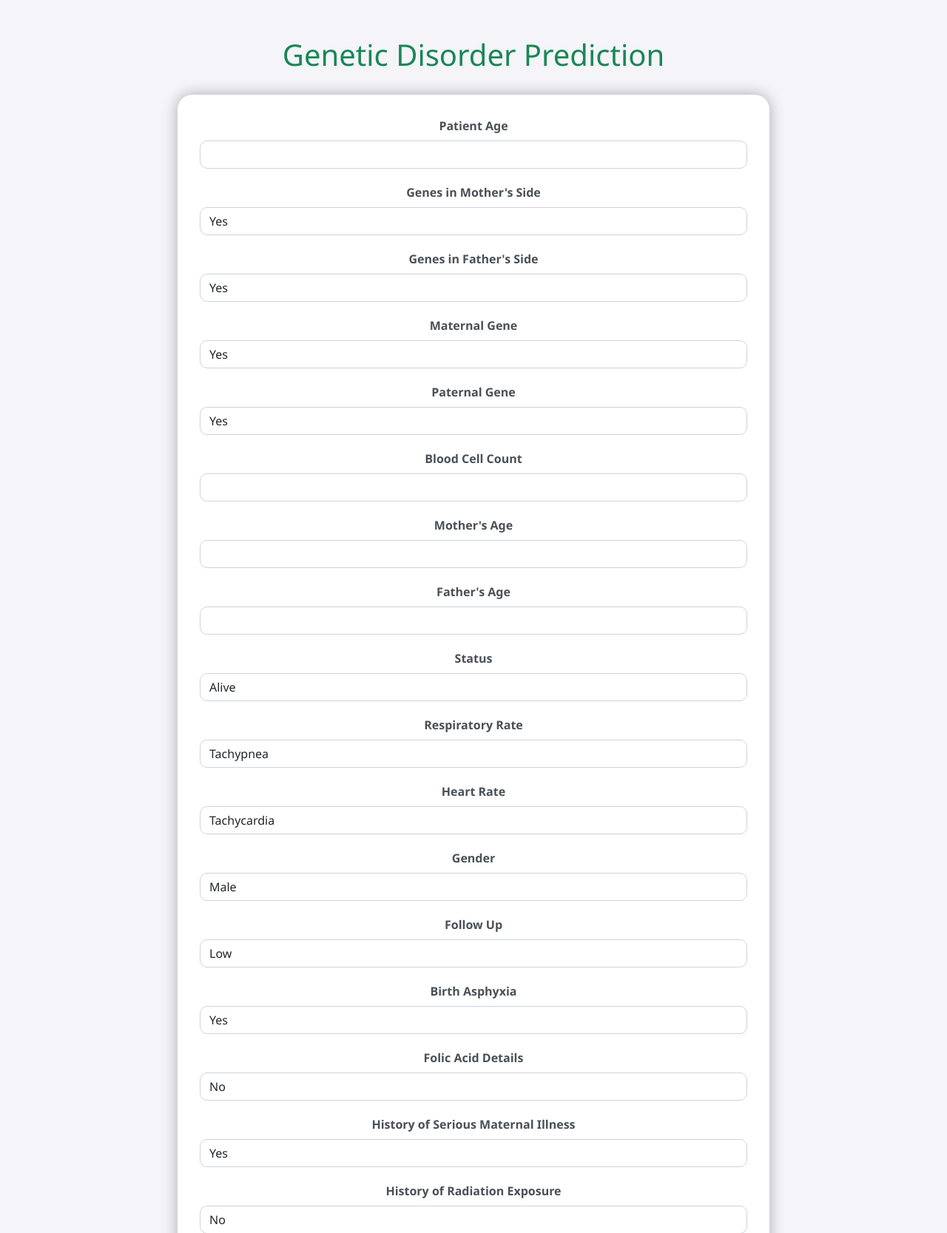
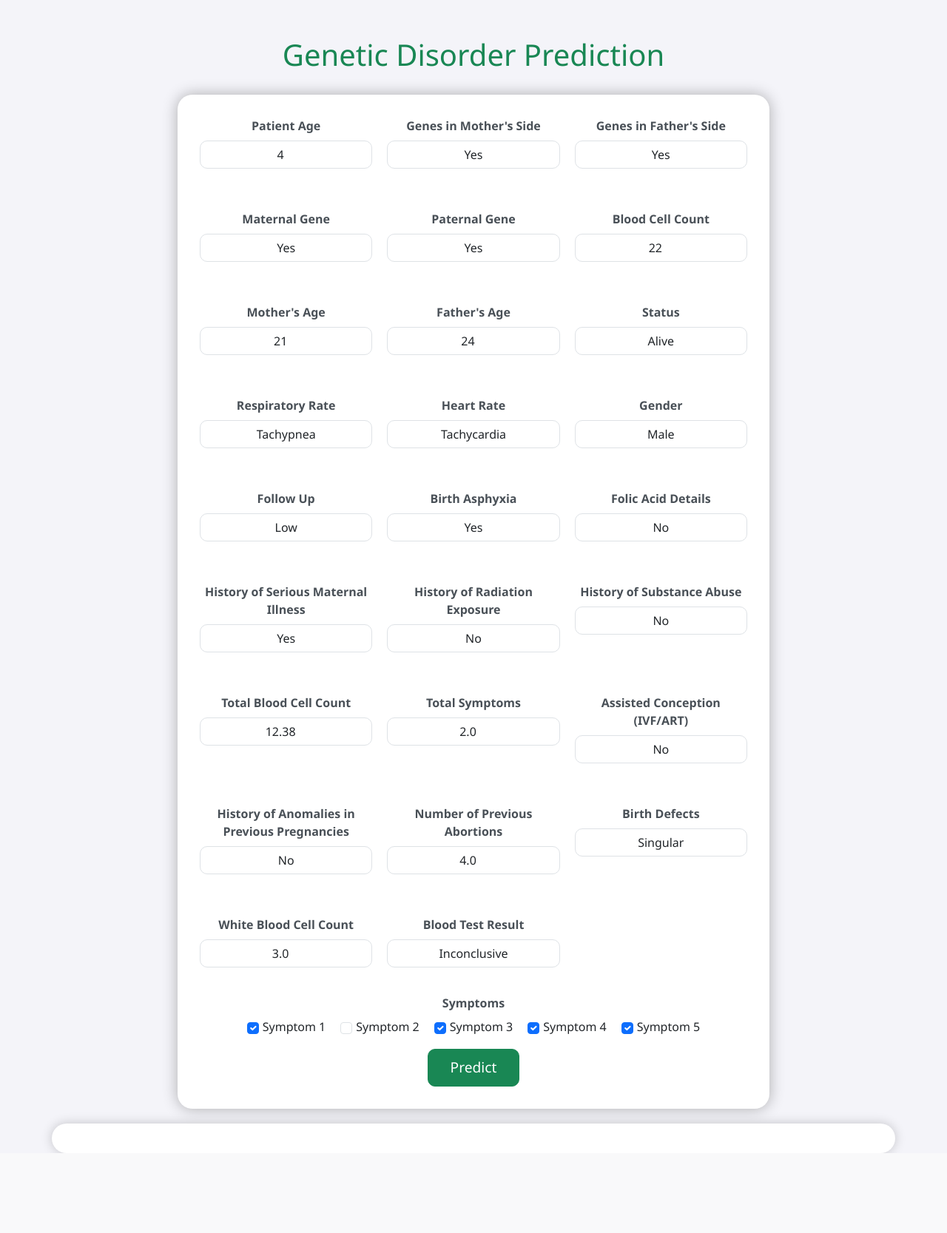
Before and after one commit to vinsensutanto/flaskdisorder, a Flask app: page / in a window 1280 px wide. Shown: the top 1667 px of the page at 74% size. After the commit the page ends 1559 px from the top, so only its background shows below. Run offline with Flask 3, Linux system fonts and the light colour scheme.

Commit message:
110325ivans

```diff
--- a/app.py
+++ b/app.py
@@ -1,13 +1,10 @@
 from flask import Flask, request, jsonify, render_template
-from flask_cors import CORS
+import urllib.request
+import json
 import os
 import ssl
-import urllib.request
-import json
 
-app = Flask(__name__, template_folder='templates')
-
-CORS(app)
+app = Flask(__name__)
 
 def allowSelfSignedHttps(allowed):
     if allowed and not os.environ.get('PYTHONHTTPSVERIFY', '') and getattr(ssl, '_create_unverified_context', None):
@@ -17,28 +14,28 @@ allowSelfSignedHttps(True)
 
 @app.route('/')
 def index():
-    return render_template('index.html')  # Serve HTML Here
+    return render_template('index.html')
 
 @app.route('/predict', methods=['POST'])
 def predict():
+    data = request.json
+    body = str.encode(json.dumps({"Inputs": {"input1": [data]}, "GlobalParameters": {}}))
+
+    url = 'http://ac53101f-0356-4de0-bfb5-83276dd7e6ad.eastus2.azurecontainer.io/score'
+    api_key = 'OfdoyWgPCQmGmCiHshjrmFgXc4mPsh9E'
+    headers = {'Content-Type': 'application/json', 'Authorization': ('Bearer ' + api_key)}
+
+    req = urllib.request.Request(url, body, headers)
+
     try:
-        data = request.json
-        body = str.encode(json.dumps({"Inputs": {"input1": [data]}, "GlobalParameters": {}}))
-
-        url = 'https://ac53101f-0356-4de0-bfb5-83276dd7e6ad.eastus2.azurecontainer.io/score'
-        api_key = 'OfdoyWgPCQmGmCiHshjrmFgXc4mPsh9E'
-        headers = {'Content-Type': 'application/json', 'Authorization': ('Bearer ' + api_key)}
-
-        req = urllib.request.Request(url, body, headers)
         response = urllib.request.urlopen(req)
         result = json.loads(response.read())
-        return jsonify(result)
-
+        result_data = result["Results"]["WebServiceOutput0"][0]
+        scored_label = result_data["Scored Labels"]
+        probabilities = {key.replace("Scored Probabilities_", ""): round(value * 100, 2) for key, value in result_data.items() if key.startswith("Scored Probabilities")}
+        return jsonify({"Scored Label": scored_label, "Probabilities": probabilities})
     except urllib.error.HTTPError as error:
         return jsonify({"error": error.code, "message": error.read().decode("utf8", 'ignore')})
 
-import os
-
-if __name__ == "__main__":
-    port = int(os.environ.get("PORT", 5000))  # 🔥 Default to 5000 if no PORT env
-    app.run(debug=True, host="0.0.0.0", port=port)
+if __name__ == '__main__':
+    app.run(debug=True)
--- a/templates/index.html
+++ b/templates/index.html
@@ -3,6 +3,9 @@
 <head>
     <title>Genetic Disorder Prediction</title>
     <link href="https://cdn.jsdelivr.net/npm/bootstrap@5.1.3/dist/css/bootstrap.min.css" rel="stylesheet">
+    <link href="https://cdn.jsdelivr.net/npm/bootstrap@5.3.0/dist/css/bootstrap.min.css" rel="stylesheet">
+    <script src="https://cdn.jsdelivr.net/npm/bootstrap@5.3.0/dist/js/bootstrap.bundle.min.js"></script>
+
     <style>
         body {
             background-color: #f4f4f9;
@@ -29,6 +32,16 @@
         .form-control {
             border-radius: 10px;
             margin-bottom: 20px;
+            text-align: center;
+        }
+        .form-grid {
+            display: grid;
+            grid-template-columns: repeat(3, 2fr); /* Membagi menjadi 2 kolom */
+            gap: 20px; /* Jarak antar kolom */
+        }
+
+        .form-grid .mb-3 {
+            margin-bottom: 10px;
         }
         button.btn-success {
             padding: 10px 30px;
@@ -50,14 +63,27 @@
             color: #28a745;
             font-weight: bold;
         }
+        .symptoms-container {
+            display: flex;
+            gap: 20px; /* Jarak antar checkbox */
+            justify-content: center; /* Biar ada di tengah */
+            align-items: center;
+        }
+        .symptoms-container .form-check {
+            display: flex;
+            align-items: center;
+            gap: 5px; /* Jarak antara checkbox dan label */
+        }
     </style>
 </head>
 <body>
 <h1 class="text-success">Genetic Disorder Prediction</h1>
 <form id="predictionForm" class="container">
+    <div class="form-grid">
+
         <div class="mb-3">
             <label for="PatientAge" class="form-label">Patient Age</label>
-        <input type="number" step="0.1" class="form-control" id="PatientAge" name="PatientAge" required>
+            <input type="number" step="0.1" class="form-control" id="PatientAge" name="PatientAge" value="4" required>
         </div>
         <div class="mb-3">
             <label for="Genesinmother'sside" class="form-label">Genes in Mother's Side</label>
@@ -89,15 +115,15 @@
         </div>
         <div class="mb-3">
             <label for="Bloodcellcount" class="form-label">Blood Cell Count</label>
-        <input type="number" step="0.1" class="form-control" id="Bloodcellcount" name="Bloodcellcount" required>
+            <input type="number" step="0.1" class="form-control" id="Bloodcellcount" name="Bloodcellcount" value="22" required>
         </div>
         <div class="mb-3">
             <label for="Mother'sage" class="form-label">Mother's Age</label>
-        <input type="number" step="0.1" class="form-control" id="Mother'sage" name="Mother'sage" required>
+            <input type="number" step="0.1" class="form-control" id="Mother'sage" name="Mother'sage" value="21" required>
         </div>
         <div class="mb-3">
             <label for="Father'sage" class="form-label">Father's Age</label>
-        <input type="number" step="0.1" class="form-control" id="Father'sage" name="Father'sage" required>
+            <input type="number" step="0.1" class="form-control" id="Father'sage" name="Father'sage" value="24" required>
         </div>
         <div class="mb-3">
             <label for="Status" class="form-label">Status</label>
@@ -216,8 +242,10 @@
                 <option>Abnormal</option>
             </select>
         </div>
-    <div class="mb-3">
+    </div>
+    <div class="mb-3 symptoms-section">
         <label class="form-label">Symptoms</label>
+        <div class="symptoms-container">
             <div class="form-check">
                 <input class="form-check-input" type="checkbox" id="Symptom1" name="Symptom1" value="1.0" checked>
                 <label class="form-check-label" for="Symptom1">Symptom 1</label>
@@ -239,6 +267,9 @@
                 <label class="form-check-label" for="Symptom5">Symptom 5</label>
             </div>
         </div>
+    </div>
+
+    </div>
 
     <button type="button" onclick="predict()" class="btn btn-success">Predict</button>
 </form>
@@ -247,8 +278,15 @@
 <script>
     async function predict() {
         const form = document.getElementById('predictionForm');
-        const resultDiv = document.getElementById('result');
-
+        /*const formData = new FormData(form);
+        let data = {};
+        formData.forEach((value, key) => {
+            if (value === "true" || value === "false") {
+                data[key] = value === "true";
+            } else {
+                data[key] = isNaN(parseFloat(value)) ? value : parseFloat(value);
+            }
+        });*/
         const data = {
             "PatientAge": parseFloat(document.getElementById('PatientAge').value),
             "Genesinmother'sside": document.getElementById("Genesinmother'sside").value === "true",
@@ -282,37 +320,75 @@
             "Symptom4": parseFloat(document.getElementById("Symptom4").value),
             "Symptom5": parseFloat(document.getElementById("Symptom5").value)
         };
-
-        const response = await fetch(window.location.origin + '/predict', {
+        try {
+        // Fetch data dari API
+        const response = await fetch('/predict', {
             method: 'POST',
-            headers: {
-                'Content-Type': 'application/json'
-            },
+            headers: { 'Content-Type': 'application/json' },
             body: JSON.stringify(data)
         });
 
-        const result = await response.json();
-        resultDiv.innerHTML = "";
+        if (!response.ok) throw new Error("Error fetching prediction");
 
-        if (result["Results"] && result["Results"]["WebServiceOutput0"]) {
-            const outputs = result["Results"]["WebServiceOutput0"];
-            outputs.forEach((output, index) => {
-                resultDiv.innerHTML += `<h3>Prediction ${index + 1}: ${output["Scored Labels"]}</h3>`;
-                resultDiv.innerHTML += '<ul class="list-group">';
-                const probabilities = Object.entries(output)
-                    .filter(([key]) => key.startsWith("Scored Probabilities"))
-                    .sort((a, b) => b[1] - a[1]); // Sorting Highest to Lowest
+        const result = await response.json(); // Ambil hasil prediksi dari API
+        console.log(result); // Debugging: Pastikan hasilnya sesuai
 
-                probabilities.forEach(([key, value]) => {
-                    resultDiv.innerHTML += `<li class="list-group-item">${key.replace("Scored Probabilities_", "")}: ${Math.round(value * 100)}%</li>`;
-                });
+        const modalResultDiv = document.getElementById('modalResult');
+        modalResultDiv.innerHTML = `<h3 class="text-success text-center fw-bold">Predicted Disorder: ${result["Scored Label"]}</h3>`;
 
-                resultDiv.innerHTML += '</ul><hr>';
-            });
-        } else {
-            resultDiv.innerHTML = `<p class="text-danger">No Prediction Found!</p>`;
+        // Ubah probabilitas ke array dan sort descending
+        const sortedProbabilities = Object.entries(result["Probabilities"])
+            .map(([key, value]) => [key.replace("Scored Probabilities_", ""), parseFloat(value)])
+            .sort((a, b) => b[1] - a[1])
+            .slice(0, 9); // Ambil hanya 9 hasil teratas
+
+        // Menampilkan hasil dalam list dengan progress bar
+        modalResultDiv.innerHTML += '<ul class="list-group">';
+        for (const [key, value] of sortedProbabilities) {
+            const percentage = (value).toFixed(2);
+            const progressBarColor = percentage > 50 ? 'bg-success' : percentage > 20 ? 'bg-info' : percentage > 5 ? 'bg-warning' : 'bg-danger';
+
+            modalResultDiv.innerHTML += `
+                <li class="list-group-item">
+                    <div class="d-flex justify-content-between fw-bold">
+                        <span>${key}</span>
+                        <span>${percentage}%</span>
+                    </div>
+                    <div class="progress mt-1">
+                        <div class="progress-bar ${progressBarColor}" role="progressbar" style="width: ${percentage}%"
+                            aria-valuenow="${percentage}" aria-valuemin="0" aria-valuemax="100">
+                        </div>
+                    </div>
+                </li>`;
+        }
+        modalResultDiv.innerHTML += '</ul>';
+
+        // Tampilkan modal
+        let predictionModal = new bootstrap.Modal(document.getElementById('predictionModal'));
+        predictionModal.show();
+
+    } catch (error) {
+        console.error("Error:", error);
+        alert("Failed to fetch prediction. Please try again.");
     }
 }
 </script>
+
+</script>
+
+<div class="modal fade" id="predictionModal" tabindex="-1" aria-labelledby="predictionModalLabel" aria-hidden="true">
+    <div class="modal-dialog">
+        <div class="modal-content">
+            <div class="modal-header">
+                <h5 class="modal-title" id="predictionModalLabel">Prediction Result</h5>
+                <button type="button" class="btn-close" data-bs-dismiss="modal" aria-label="Close"></button>
+            </div>
+            <div class="modal-body" id="modalResult">
+                <!-- Hasil prediksi akan ditampilkan di sini -->
+            </div>
+        </div>
+    </div>
+</div>
+
 </body>
 </html>
```
Also changed, not shown: staticwebapp.config.json (deleted, +0 -18 lines), 1 other file. Lines whose indentation alone changed are shown as unchanged.
